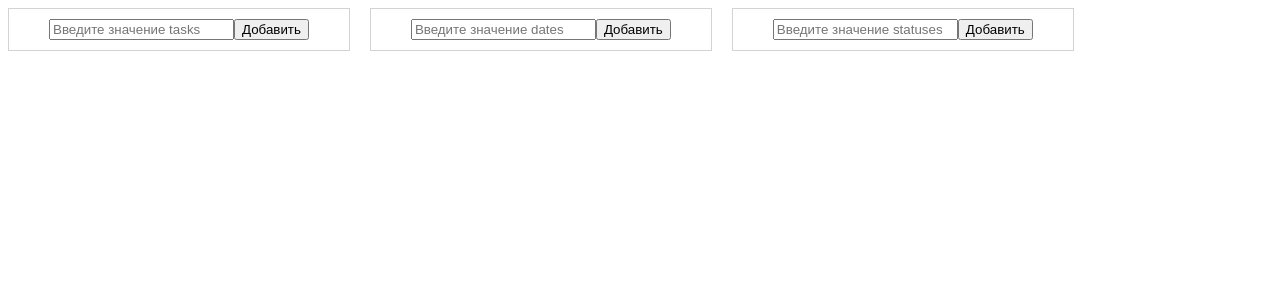
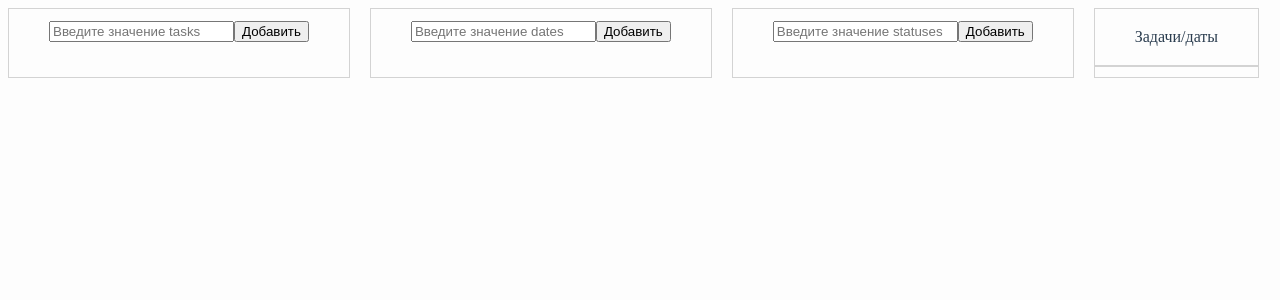
Before and after one commit to rxMATTEO/Zecurion-test-case, a Vue app: page / in a window 1280 px wide. Shown: the top 300 px of the page. Built offline with nearby package versions, Linux system fonts and the light colour scheme.

Commit message:
Add tasks

```diff
--- a/src/App.vue
+++ b/src/App.vue
@@ -1,5 +1,6 @@
 <script setup>
 import CollectionInput from "@/components/CollectionInput.vue";
+import Tasks from "@/components/Tasks.vue";
 import {ref, watch} from "vue";
 
 const tasks = ref([]);
@@ -15,6 +16,7 @@ watch(tasks.value, (oldValue, newValue) => {
     <CollectionInput @update:value="(newValue) => tasks = newValue" :value="tasks" placeholder="Введите значение tasks" />
     <CollectionInput @update:value="(newValue) => dates = newValue" :value="dates" placeholder="Введите значение dates" />
     <CollectionInput @update:value="(newValue) => statuses = newValue" :value="statuses" placeholder="Введите значение statuses" />
+    <Tasks :tasks="tasks" :dates="dates" :statuses="statuses" />
   </div>
 </template>
 
--- a/src/assets/main.css
+++ b/src/assets/main.css
@@ -0,0 +1,30 @@
+* {
+  outline: 0;
+  -moz-box-sizing: border-box;
+  -webkit-box-sizing: border-box;
+  box-sizing: border-box;
+}
+
+input::-webkit-outer-spin-button,
+input::-webkit-inner-spin-button {
+  -webkit-appearance: none;
+  margin: 0;
+}
+
+:root {
+  line-height: 1.5;
+  font-weight: 400;
+
+  color-scheme: light dark;
+  color: black;
+
+  font-synthesis: none;
+  text-rendering: optimizeLegibility;
+  -webkit-font-smoothing: antialiased;
+  -moz-osx-font-smoothing: grayscale;
+  -webkit-text-size-adjust: 100%;
+  font-size: 16px;
+  background-color: #FDFDFD;
+  --border: 1px solid lightgray;
+  --text-secondary: #2c3e50;
+}
--- a/src/components/CollectionInput.vue
+++ b/src/components/CollectionInput.vue
@@ -38,7 +38,7 @@ function pushItem(value) {
 
 <style scoped>
 .collection {
-  border: 1px solid lightgray;
+  border: var(--border);
   padding: 10px 40px;
   .item {
     display: flex;
--- /dev/null
+++ b/src/components/Tasks.vue
@@ -0,0 +1,38 @@
+<script setup>
+defineProps({
+  tasks: Array,
+  dates: Array,
+  statuses: Array,
+});
+</script>
+
+<template>
+<div>
+  <div class="tasks">
+    <div class="header">
+      <p>Задачи/даты</p>
+    </div>
+    <div class="list">
+      <div v-for="item in tasks" :key="item">
+        <input type="text" v-model="item.value" />
+      </div>
+    </div>
+  </div>
+</div>
+</template>
+
+<style scoped>
+.tasks {
+  border: var(--border);
+  display: flex;
+  flex-direction: column;
+  .header {
+    padding: 0 40px;
+    color: var(--text-secondary);
+    border-bottom: 2px solid lightgray;
+  }
+  .list {
+    padding: 5px 40px;
+  }
+}
+</style>
```
